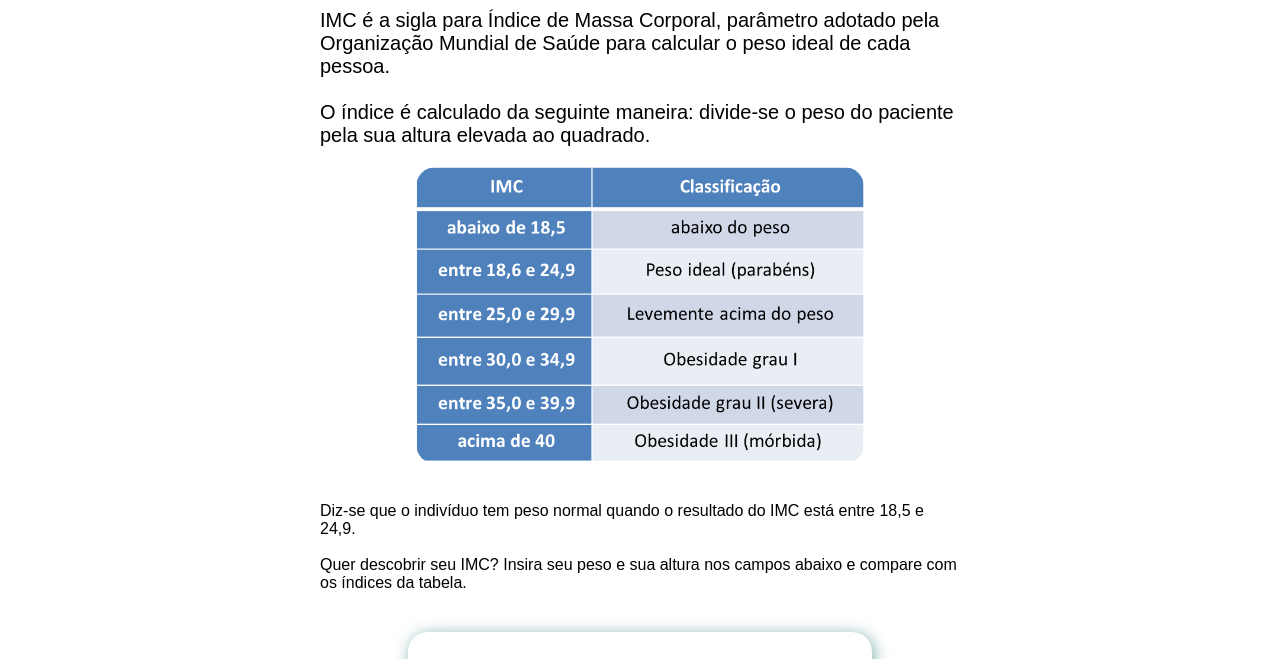
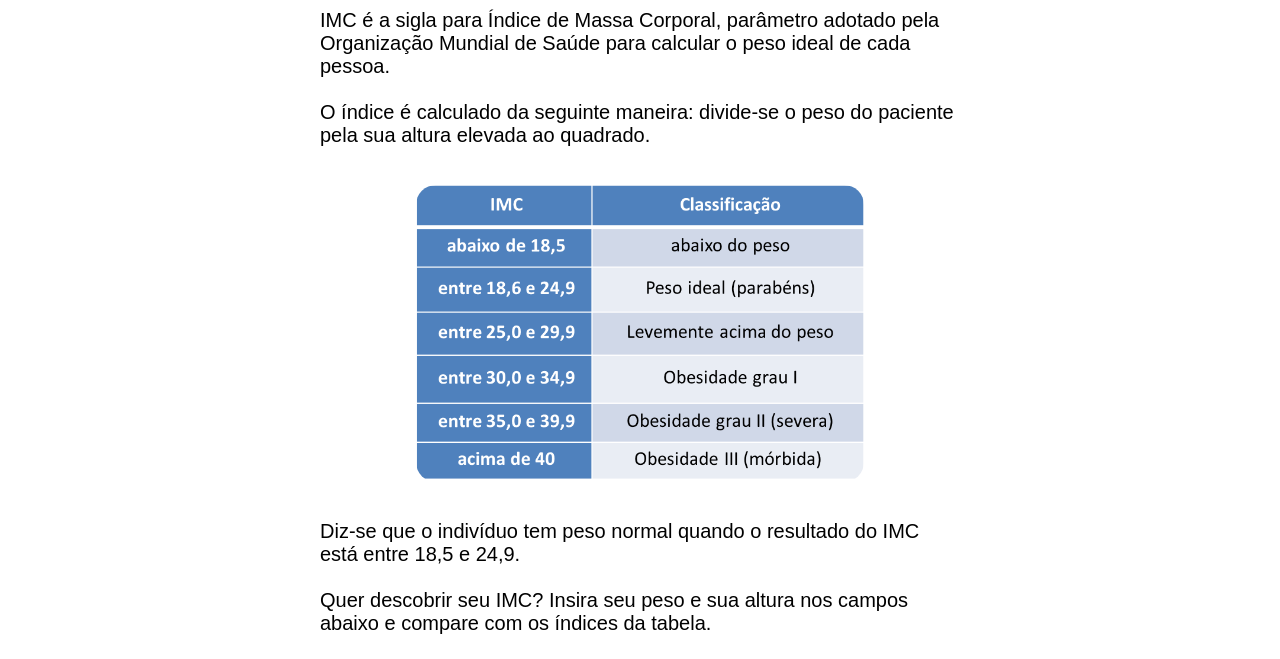
Before and after one commit to vinivascdev/oficina1-avanti-intermediario, a plain HTML site: page calculadora.html in a window 1280 px wide. Shown: the part 211-870 px from the top of the page. Drawn offline with Linux system fonts and the light colour scheme.

Commit message:
Projeto Finalizado

```diff
--- a/calculadora.html
+++ b/calculadora.html
@@ -30,17 +30,17 @@
             <p>IMC é a sigla para Índice de Massa Corporal, parâmetro adotado pela Organização Mundial de Saúde para
                 calcular o peso ideal de cada pessoa. <br><br>
                 O índice é calculado da seguinte maneira: divide-se o peso do paciente pela sua altura elevada ao
-                quadrado.
+                quadrado.</p>
 
-                <br>
+            <br>
             <div class="tabela-container">
                 <img src="assets/tabela-imc.png" alt="Tabela IMC">
             </div>
             <br>
 
-            Diz-se que o indivíduo tem peso normal quando o resultado do IMC está entre 18,5 e 24,9. <br><br>
-            Quer descobrir seu IMC? Insira seu peso e sua altura nos campos abaixo e compare com os índices da
-            tabela.
+            <p>Diz-se que o indivíduo tem peso normal quando o resultado do IMC está entre 18,5 e 24,9. <br><br>
+                Quer descobrir seu IMC? Insira seu peso e sua altura nos campos abaixo e compare com os índices da
+                tabela.
             </p>
         </div>
 
--- a/css/calculadora.css
+++ b/css/calculadora.css
@@ -17,7 +17,6 @@ main {
 
 .tabela-container {
     width: 100%;
-    margin: 20px 0;
     display: flex;
     justify-content: center;
     align-items: center;
```
